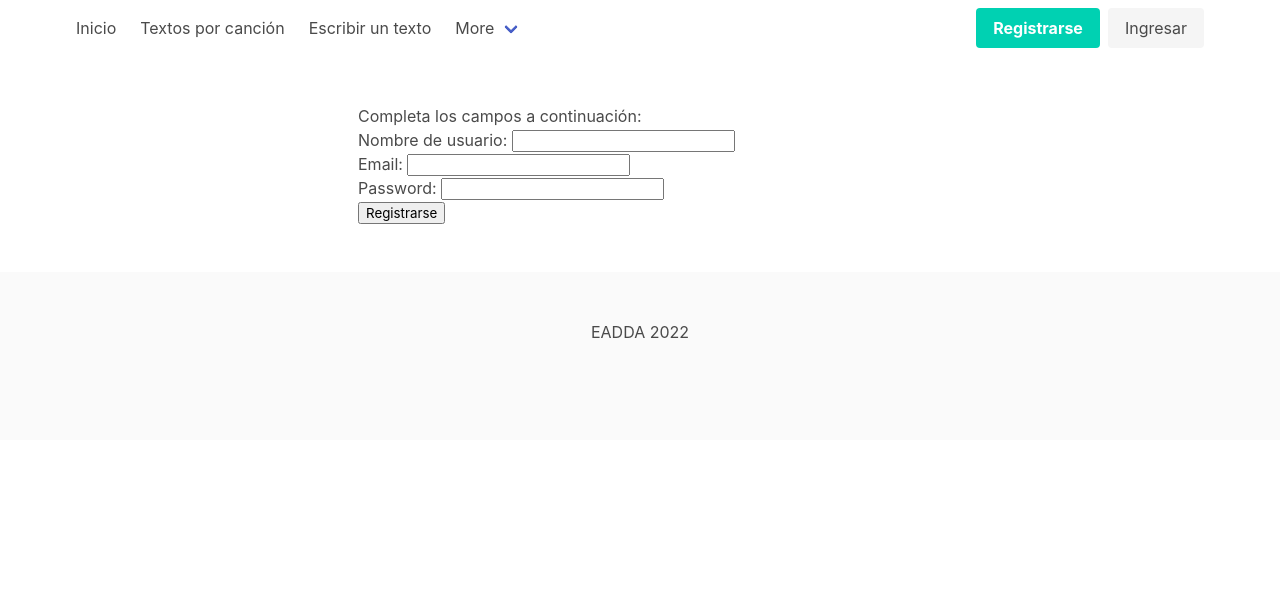
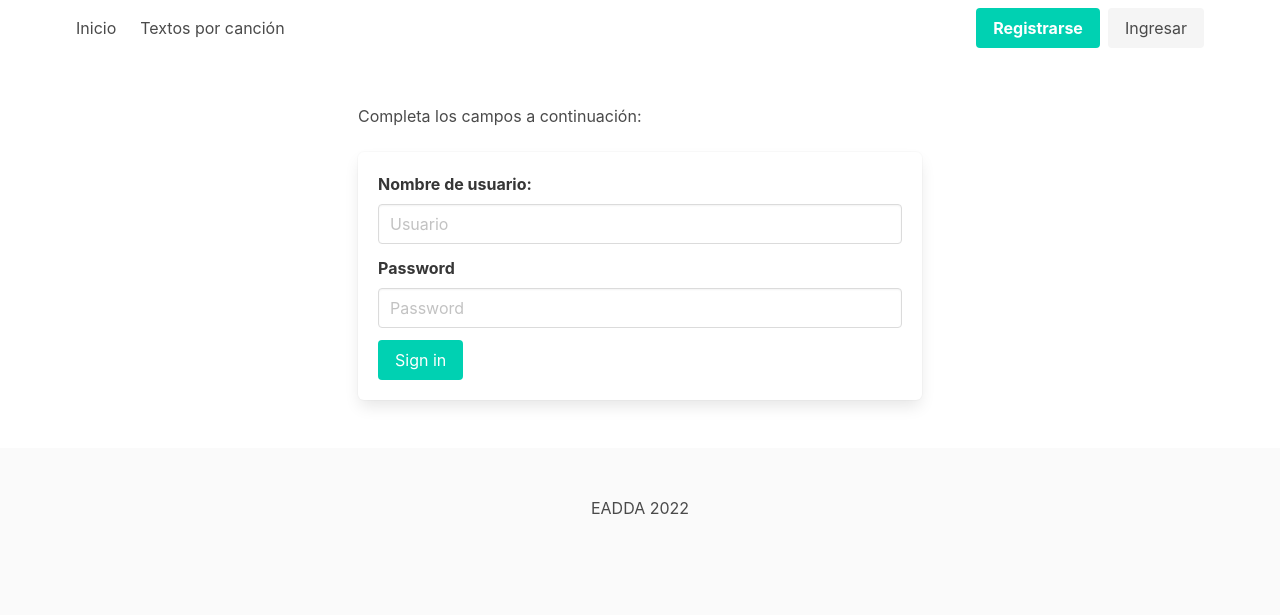
Before and after one commit to eflipe/mundial_escritura, a Django app: page /eadda/register/ in a window 1280 px wide. Shown: the top 615 px of the page. Run offline with Django 3.2, Linux system fonts and the light colour scheme; some libraries are stand-ins or nearby versions.

Commit message:
[MOD] forms

```diff
--- a/eadda_app/forms.py
+++ b/eadda_app/forms.py
@@ -4,9 +4,9 @@ from .models import Stories
 
 
 class UserForm(forms.ModelForm):
-    password = forms.CharField(widget=forms.PasswordInput())
-    username = forms.CharField(label='Nombre de usuario')
-    email = forms.CharField(label='Email')
+    password = forms.CharField(widget=forms.PasswordInput(), required=True)
+    username = forms.CharField(label='Nombre de usuario', required=True)
+    email = forms.CharField(label='Email', required=False)
 
     class Meta:
         model = User
@@ -19,7 +19,7 @@ class StoryForm(forms.ModelForm):
 
     class Meta:
         model = Stories
-        fields  = ['author', 'content', 'views', 'likes']
-        # widgets = {
-        #     'content': forms.Textarea(attrs={'cols': 50, 'rows': 30}),
-        # }
+        fields  = ['content', 'views', 'likes']
+        widgets = {
+            'content': forms.Textarea(attrs={'placeholder':'Escribe aquí!', 'class':"control textarea"}),
+        }
--- a/eadda_app/templates/eadda_app/register.html
+++ b/eadda_app/templates/eadda_app/register.html
@@ -6,13 +6,35 @@
 <strong> ¡Ya estás registrado! </strong>
 <a href="{% url 'eadda_app:add_stories_list' %}">Escribir una historia.</a>
 {% else %}
-<h1>Completa los campos a continuación:</h1>
-<form id="user_form" method="post" action="{% url 'eadda_app:register' %}">
-  {% csrf_token %}
-  {{ user_form.as_p }}
+<div class="block">
+  <h1>Completa los campos a continuación:</h1>
+</div>
 
-  <input type="submit" name="submit" value="Registrarse">
+<form class="box" role="form" id="user_form" method="post" action=".">
+{% csrf_token %}
+  <div class="field">
+    <label for="id_username" class="label">Nombre de usuario:</label>
+    <div class="control">
+      <input class="input" type="text" placeholder="Usuario" name="username" id="id_username">
+    </div>
+  </div>
 
+  <!-- <div class="field">
+    <label for="id_email" class="label">Email</label>
+    <div class="control">
+      <input class="input" type="email" placeholder="Email" name="email" id="id_email">
+    </div>
+  </div> -->
+
+  <div class="field">
+    <label for="id_password" class="label">Password</label>
+    <div class="control">
+      <input class="input" type="password" name="password" placeholder="Password" id="id_password">
+    </div>
+  </div>
+
+  <button type="submit" name="submit" value="Registrarse" class="button is-primary">Sign in</button>
 </form>
+
 {% endif %}
 {% endblock %}
--- a/eadda_app/templates/eadda_app/stories.html
+++ b/eadda_app/templates/eadda_app/stories.html
@@ -1,8 +1,8 @@
 {% extends 'base.html' %}
+{% block title_block %} {{ song.song_title }} {% endblock %}
 {% block content %}
 
 {% if song %}
-  {% block title_block %} {{ song.song_title }} {% endblock %}
   <h1 class="title" >{{ song.song_title }}</h1>
   {% if stories %}
     {% for story in stories  %}
--- a/eadda_app/views.py
+++ b/eadda_app/views.py
@@ -69,6 +69,7 @@ def add_stories(request, song_title_slug):
         if form.is_valid():
             if song:
                 story = form.save(commit=False)
+                story.author = request.user
                 story.id_songs = song
                 story.save()
 
@@ -78,7 +79,6 @@ def add_stories(request, song_title_slug):
 
     context_dict = {'form': form, 'song': song}
     template = 'eadda_app/add_story.html'
-
 
     return render(request, template, context_dict)
 
@@ -93,7 +93,7 @@ def register(request):
             user = user_form.save()
             user.set_password(user.password)
             user.save()
-
+            login(request, user)
             registered = True
         else:
             print(user_form.errors)
@@ -125,8 +125,10 @@ def user_login(request):
                 return redirect(reverse('eadda_app:index'))
             else:
                 return HttpResponse("Your account is disabled.")
-    else:
-        return render(request, template)
+        else:
+            return HttpResponse("Los datos ingresados son incorrectos.")
+
+    return render(request, template)
 
 
 @login_required
--- a/mundial_project/templates/base.html
+++ b/mundial_project/templates/base.html
@@ -5,6 +5,7 @@
       <meta name="viewport" content="width=device-width, initial-scale=1">
       <title>EADDA | {% block title_block %}{% endblock %}</title>
       <link rel="stylesheet" href="https://cdn.jsdelivr.net/npm/bulma@0.9.4/css/bulma.min.css">
+      <script src="https://kit.fontawesome.com/292b475904.js" crossorigin="anonymous"></script>
    </head>
    <body>
      <nav class="navbar container" role="navigation" aria-label="main navigation">
@@ -24,39 +25,19 @@
            <a class="navbar-item"  href="{% url 'eadda_app:list_songs' %}">
             Textos por canción
            </a>
+           {% if user.is_authenticated %}
            <a class="navbar-item" href="{% url 'eadda_app:add_stories_list' %}">
              Escribir un texto
            </a>
-
-           <div class="navbar-item has-dropdown is-hoverable">
-             <a class="navbar-link">
-               More
-             </a>
-
-             <div class="navbar-dropdown">
-               <a class="navbar-item">
-                 About
-               </a>
-               <a class="navbar-item">
-                 Jobs
-               </a>
-               <a class="navbar-item">
-                 Contact
-               </a>
-               <hr class="navbar-divider">
-               <a class="navbar-item">
-                 Report an issue
-               </a>
-             </div>
-           </div>
+           {% endif %}
          </div>
 
          <div class="navbar-end">
            <div class="navbar-item">
              {% if user.is_authenticated %}
-             <a class="navbar-item">
+             <!-- <a class="navbar-item">
                Hola, {{ user.username }}!
-             </a>
+             </a> -->
              <a class="button is-light" href="{% url 'eadda_app:logout' %}">
                Salir
              </a>
```
Also changed, not shown: eadda_app/templates/eadda_app/add_story.html (+27 -9 lines), eadda_app/templates/eadda_app/index.html (+13 -2 lines), eadda_app/templates/eadda_app/login.html (+17 -4 lines).
